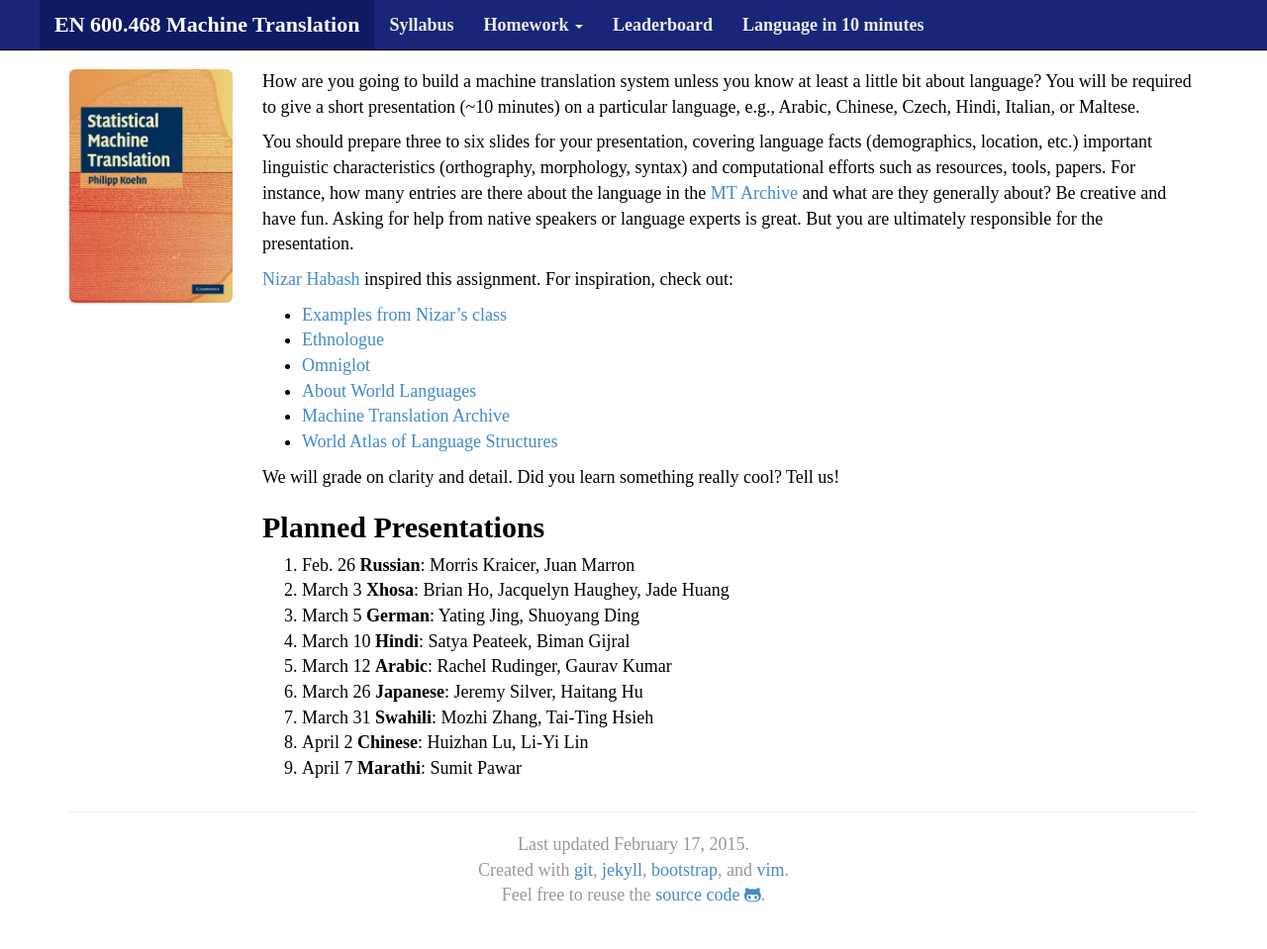
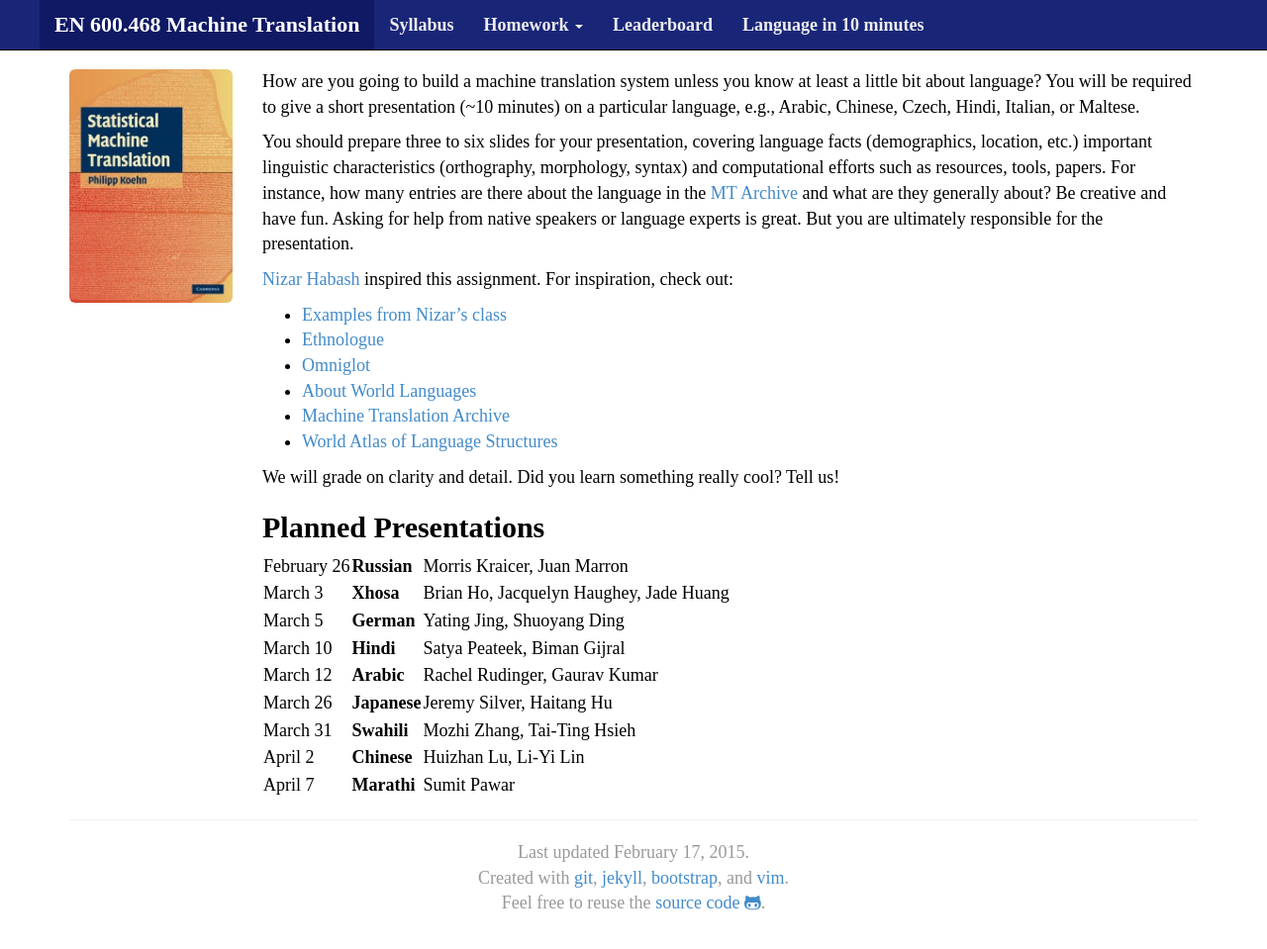
Before and after one commit to mt-class/jhu, a Jekyll site: the page built from lin10.md, in a window 1280 px wide and 977 px high. Shown: the top 959 px of the window at 99% size. Built offline with Jekyll 4.4.1, drawn with Linux system fonts in a browser that asks for light colours; nearby versions of some CDN libraries; some web fonts are replaced; some of the changed lines change nothing that is shown.

Commit message:
Update lin10.md

```diff
--- a/lin10.md
+++ b/lin10.md
@@ -36,12 +36,13 @@ something really cool? Tell us!
 Planned Presentations
 ---------------------
 
-8. Feb. 26 **Russian**: Morris Kraicer, Juan Marron
-9. March 3 **Xhosa**: Brian Ho, Jacquelyn Haughey, Jade Huang
-9. March 5 **German**: Yating Jing, Shuoyang Ding
-1. March 10 **Hindi**: Satya Peateek, Biman Gijral
-3. March 12 **Arabic**: Rachel Rudinger, Gaurav Kumar
-4. March 26 **Japanese**: Jeremy Silver, Haitang Hu
-5. March 31 **Swahili**: Mozhi Zhang, Tai-Ting Hsieh
-6. April 2 **Chinese**: Huizhan Lu, Li-Yi Lin
-7. April 7 **Marathi**: Sumit Pawar
+
+| February 26  | **Russian**  | Morris Kraicer, Juan Marron |
+| March 3      | **Xhosa**    | Brian Ho, Jacquelyn Haughey, Jade Huang |
+| March 5      | **German**   | Yating Jing, Shuoyang Ding |
+| March 10     | **Hindi**    | Satya Peateek, Biman Gijral |
+| March 12     | **Arabic**   | Rachel Rudinger, Gaurav Kumar |
+| March 26     | **Japanese** | Jeremy Silver, Haitang Hu |
+| March 31     | **Swahili**  |  Mozhi Zhang, Tai-Ting Hsieh |
+| April 2      | **Chinese**  | Huizhan Lu, Li-Yi Lin |
+| April 7      | **Marathi**  | Sumit Pawar |
```
